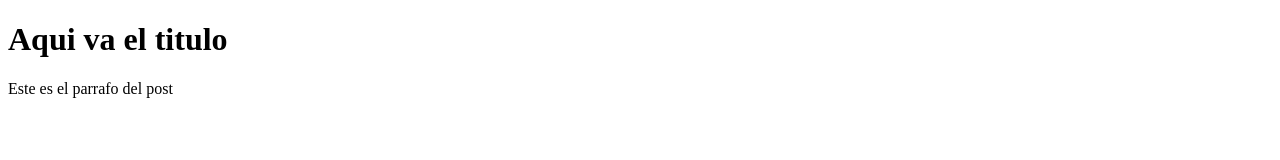
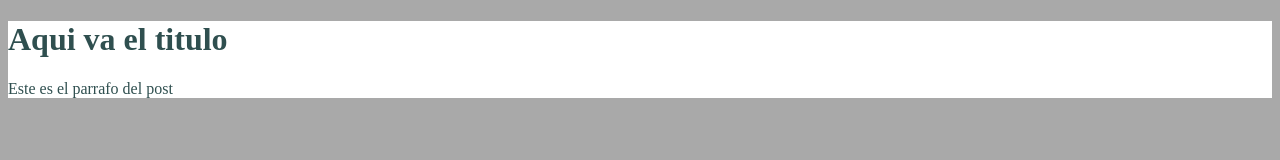
Before and after one commit to saldaandres/hyperblog, a plain HTML site: page index.html in a window 1280 px wide. Drawn offline with Linux system fonts and the light colour scheme.

Commit message:
Agregamos algo de CSS en master

```diff
--- a/CSS/estilos.css
+++ b/CSS/estilos.css
@@ -0,0 +1,8 @@
+body {
+    background-color: darkgrey;
+}
+
+.container {
+    background-color: white;
+    color: darkslategray;
+}
--- a/index.html
+++ b/index.html
@@ -6,6 +6,7 @@
           content="width=device-width, user-scalable=no, initial-scale=1.0, maximum-scale=1.0, minimum-scale=1.0">
     <meta http-equiv="X-UA-Compatible" content="ie=edge">
     <title>Blogpost</title>
+    <link rel="stylesheet" href="CSS/estilos.css">
 </head>
 <body>
 <div class="container">
```
